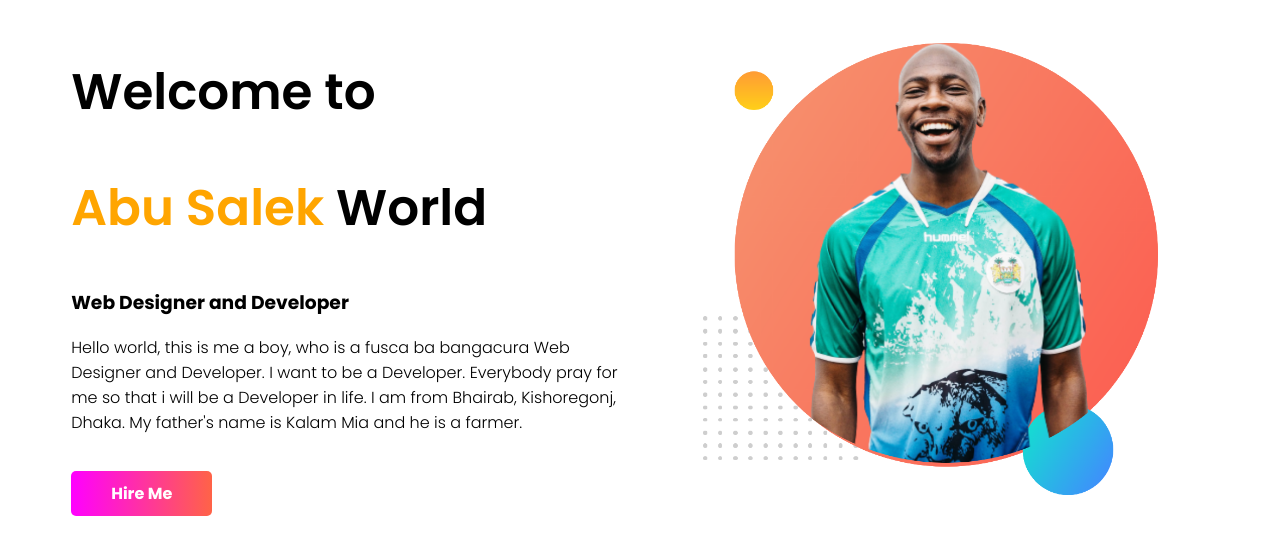
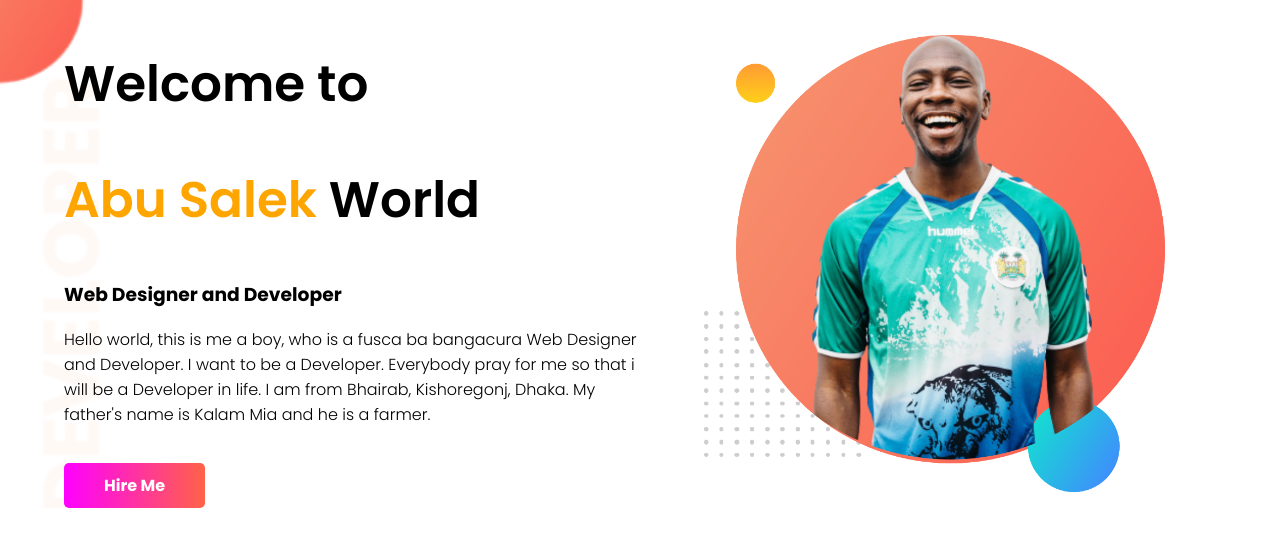
Before and after one commit to salekmia/salek-portfolio, a plain HTML site: page index.html in a window 1280 px wide. Drawn offline with Linux system fonts and the light colour scheme.

Commit message:
top banner added

```diff
--- a/index.html
+++ b/index.html
@@ -11,7 +11,7 @@
     <link rel="stylesheet" href="style.css">
 </head>
 <body>
-    <section>
+    <section class="top-banner">
         <div class="half-width">
             <h1>Welcome to</h1>
             <h1><span class="orange-color">Abu Salek</span> World</h1>
--- a/style.css
+++ b/style.css
@@ -1,5 +1,7 @@
 body {
     font-family: 'Poppins', sans-serif;
+    margin: 0;
+    padding: 0;
 }
 
 h1 {
@@ -14,6 +16,12 @@ h1 {
 section {
     padding-top: 5px;
     display: flex;
+}
+
+.top-banner {
+    background-image: url(images/top-banner.png);
+    background-repeat: no-repeat;
+    background-size: cover;
 }
 
 .half-width {
```
